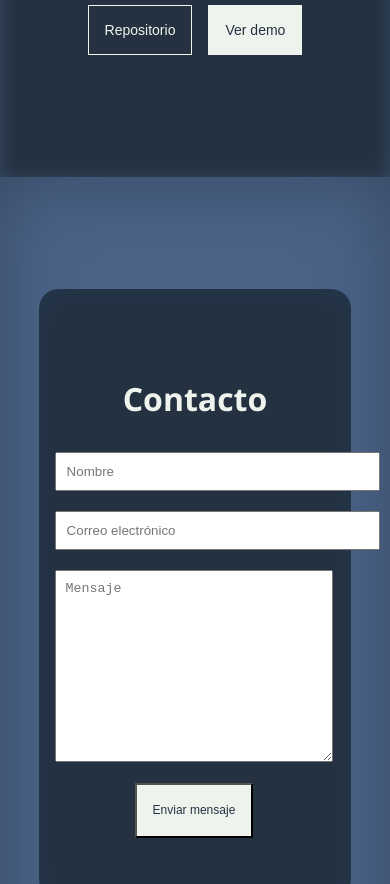
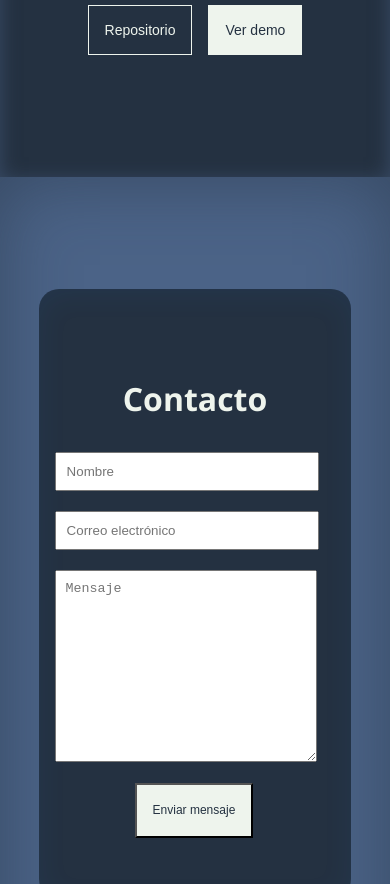
Before and after one commit to Matias311/Portafolio, a plain HTML site: page index.html in a window 390 px wide. Shown: the part 3237-4121 px from the top of the page. Drawn offline with nearby package versions, Linux system fonts and the light colour scheme.

Commit message:
Arreglo responsive contacto

```diff
--- a/style.css
+++ b/style.css
@@ -874,13 +874,13 @@ body {
     }
 
     #name {
-        width: 150%;
+        width: 15rem;
     }
     #mail {
-        width: 150%;
+        width: 15rem;
     }
     #msg {
-        width: 130%;
+        width: 15rem;
     }
     .form__btn-texto {
         margin: 0px 0px 0px 80px;
```
